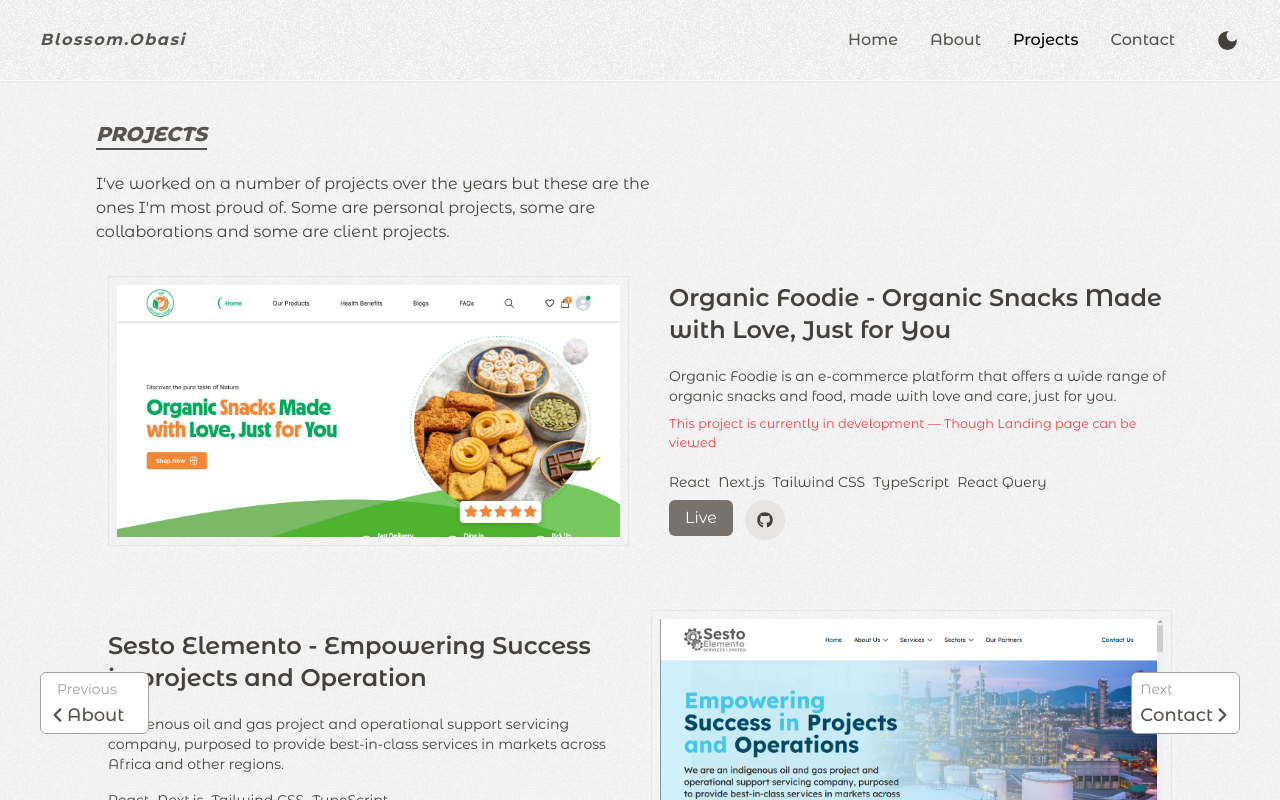
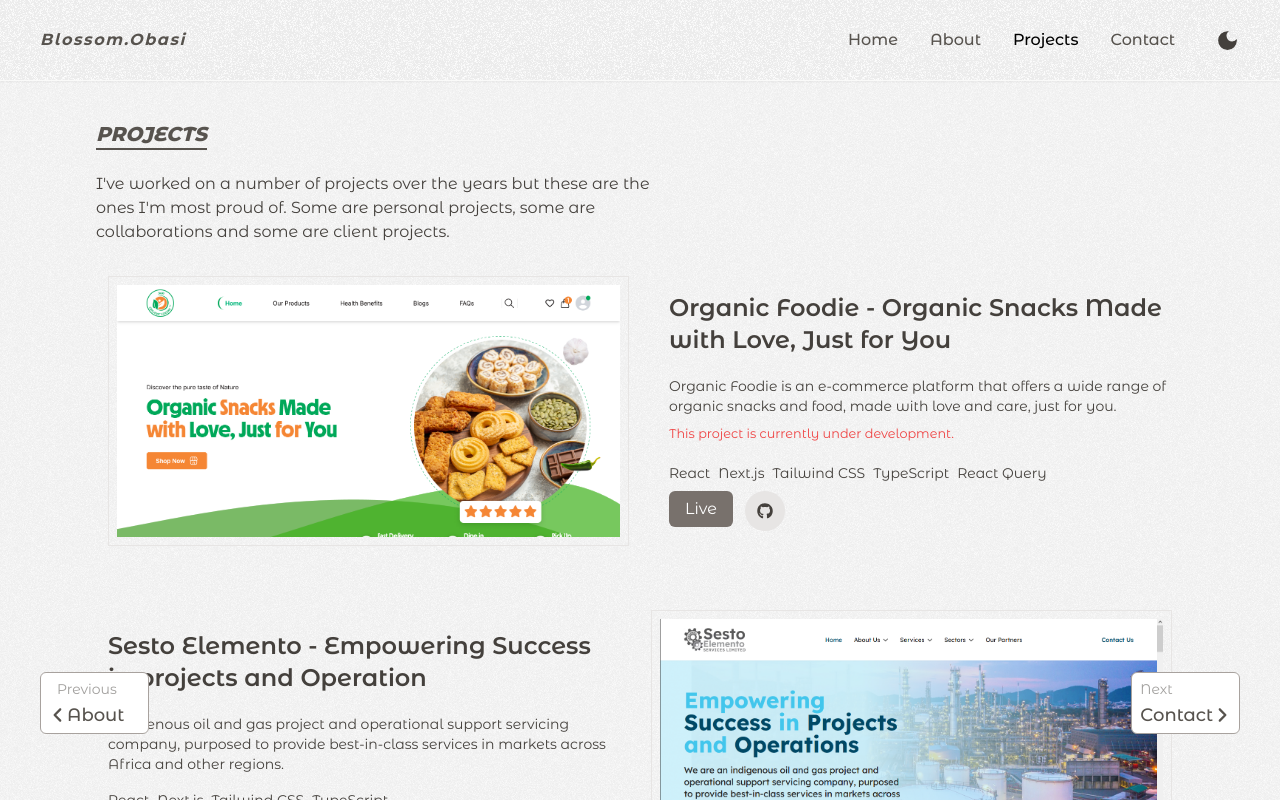
Before and after one commit to blossomobasi/blossoms-portfolio, a Next.js app: page /projects in a window 1280 px wide. Shown: the top 800 px of the page. Built offline with nearby package versions, Linux system fonts and the light colour scheme.

Commit message:
Update: Change text for projects under development

```diff
--- a/src/app/projects/page.tsx
+++ b/src/app/projects/page.tsx
@@ -55,8 +55,7 @@ const ProjectsPage = () => {
                             {/* Currently In Development */}
                             {project?.development && (
                                 <small className="block mb-3 text-red-500">
-                                    This project is currently in development &mdash; Though Landing
-                                    page can be viewed
+                                    This project is currently under development.
                                 </small>
                             )}
                             {project?.credentials && (
```
